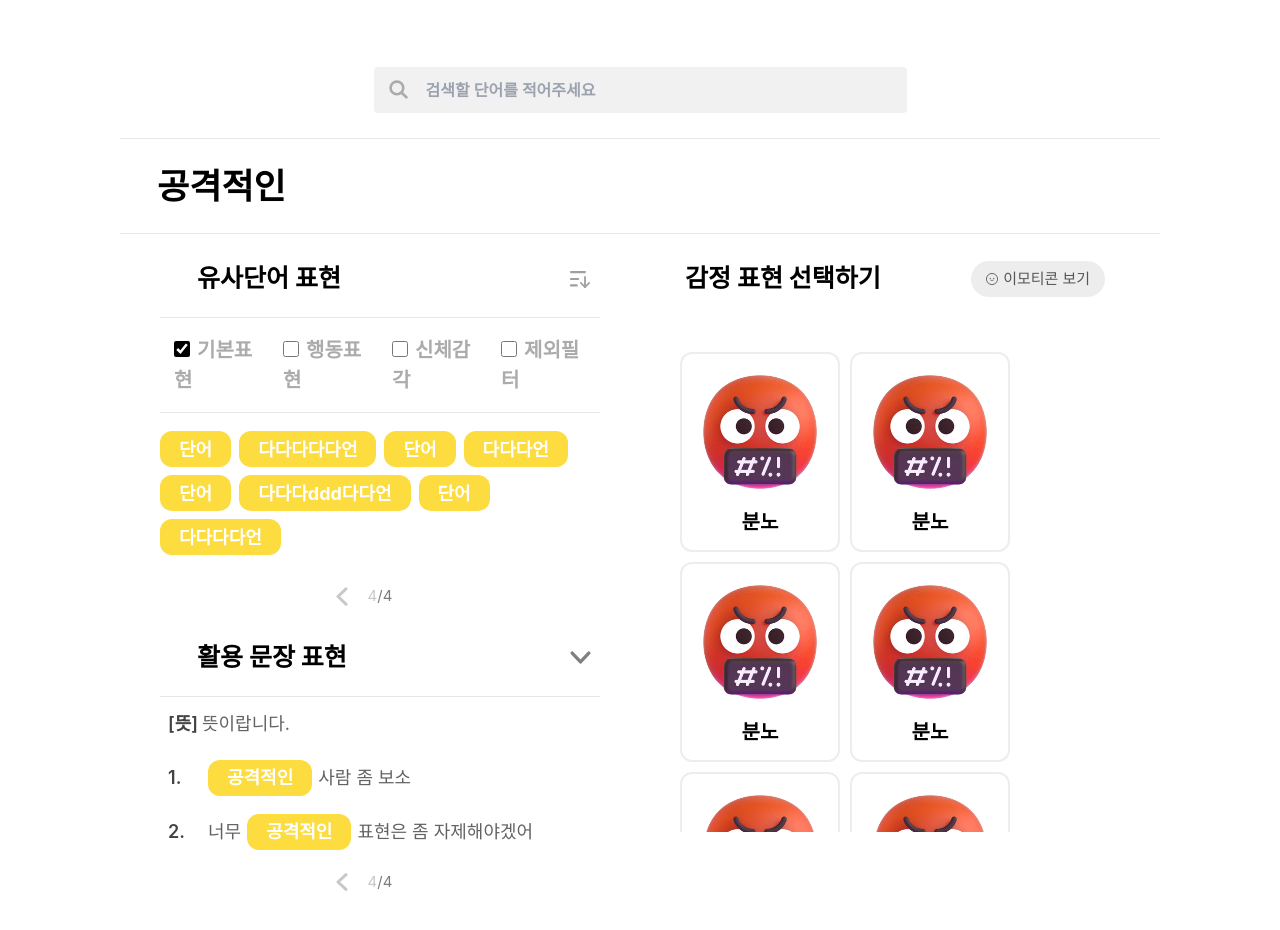
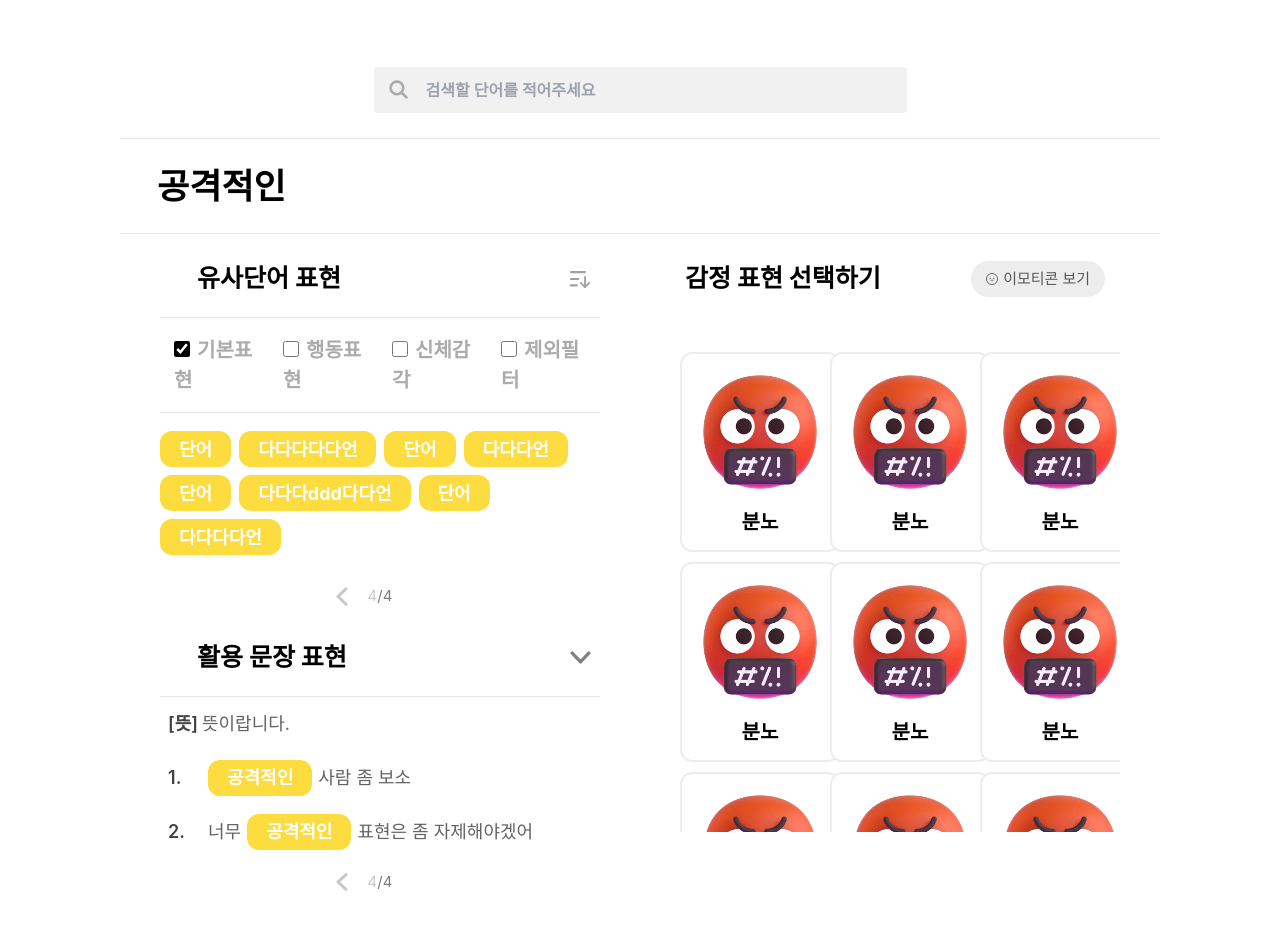
Before and after one commit to jun3047/word_dic, a React (Create React App) app in the folder word-dic-web/: page / in a window 1280 px wide. Both pictures are taken after a click on the button "감정차트 보기". Shown: the top 930 px of the page. Built offline with nearby package versions, Linux system fonts and the light colour scheme.

Commit message:
fix(CardList): flex -> gird

```diff
--- a/word-dic-web/src/components/CardList.jsx
+++ b/word-dic-web/src/components/CardList.jsx
@@ -4,7 +4,7 @@ import React from 'react';
 const CardList = ({}) => {
 
     return (
-        <div className="mt-35r flex items-start flex-wrap w-full max-h-[60vh] overflow-scroll gap-10r">
+        <div className="mt-35r grid grid-cols-3 max-h-[60vh] overflow-scroll gap-10r">
             {
                 [1,2,3,4,5,6,7,8,9,10].map((v,i) => <CardItem key={i} word={'분노'} />)
             }
```
